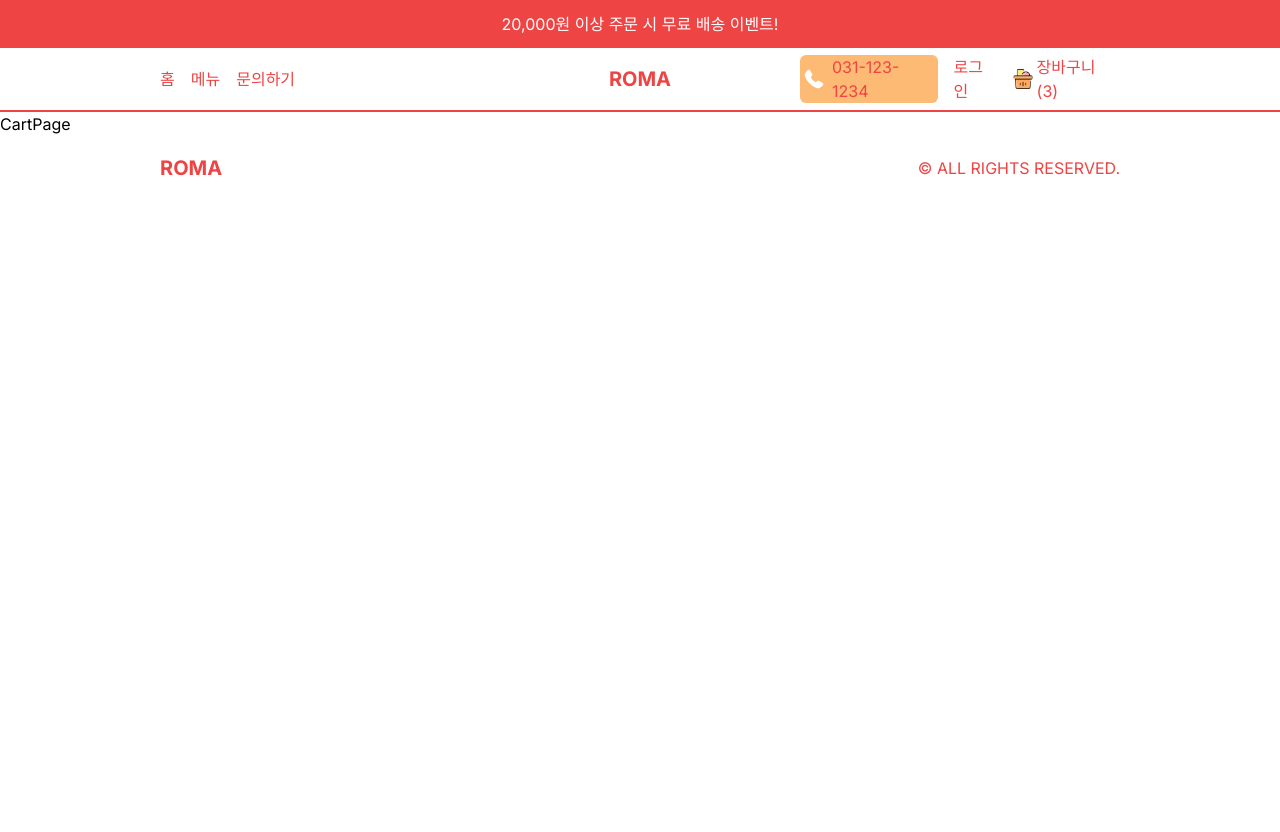
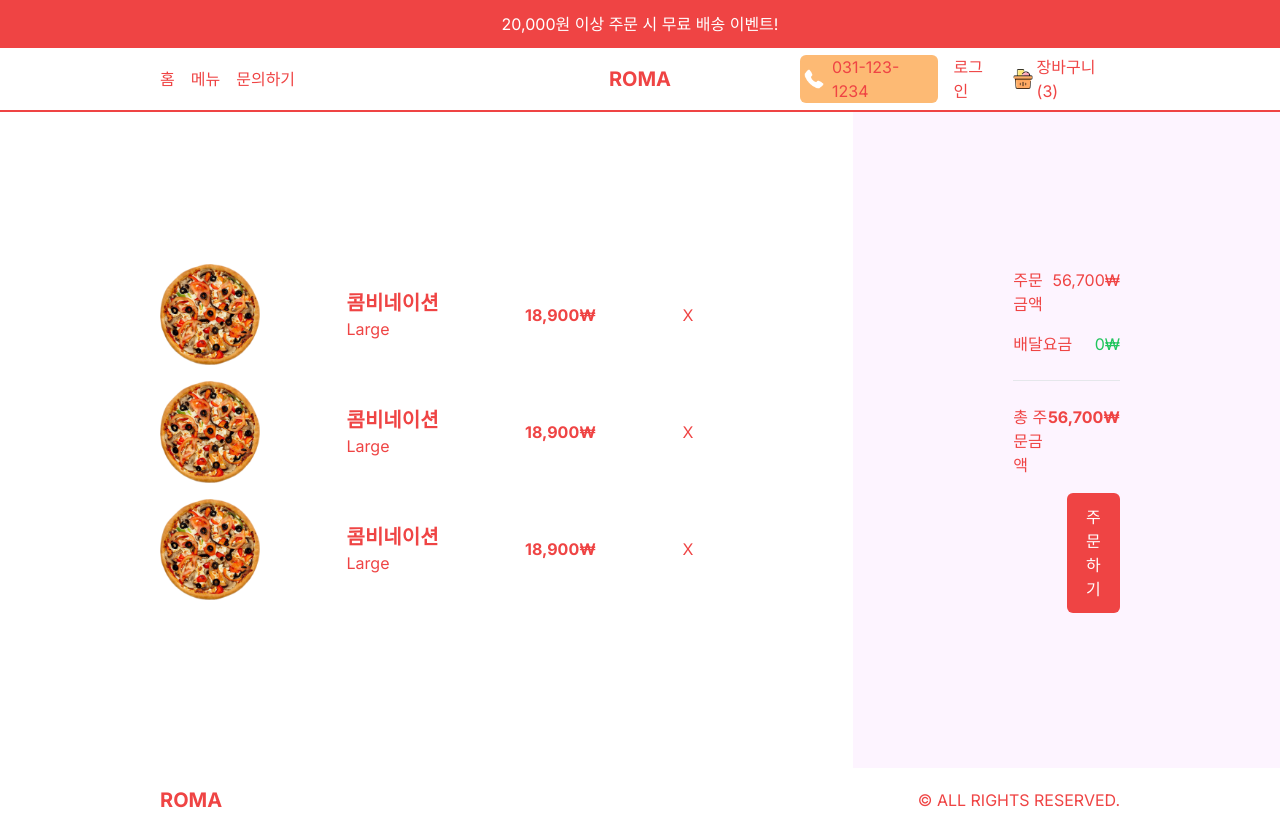
Before and after one commit to amh6281/Restaurant-App, a Next.js app: page /cart in a window 1280 px wide. Before the commit the page ends 800 px from the top, so only its background shows below. Built offline with nearby package versions, Linux system fonts and the light colour scheme.

Commit message:
Cart page design 2023.07.25

```diff
--- a/src/app/cart/page.tsx
+++ b/src/app/cart/page.tsx
@@ -1,7 +1,63 @@
+import Image from "next/image";
 import React from "react";
 
 const CartPage = () => {
-  return <div>CartPage</div>;
+  return (
+    <div className="h-[calc(100vh-6rem)] md:h-[calc(100vh-9rem)] flex flex-col text-red-500 lg:flex-row">
+      {/* Product Container */}
+      <div className="h-1/2 p-4 flex flex-col justify-center lg:h-full lg:w-2/3 2xl:w-1/2 lg:px-20 xl:px-40">
+        {/* Single Item */}
+        <div className="flex items-center justify-between mb-4">
+          <Image src="/temporary/p1.png" alt="" width={100} height={100} />
+          <div className="">
+            <h1 className="text-xl font-bold">콤비네이션</h1>
+            <span>Large</span>
+          </div>
+          <h2 className="font-bold">18,900₩</h2>
+          <span className="cursor-pointer">X</span>
+        </div>
+        {/* Single Item */}
+        <div className="flex items-center justify-between mb-4">
+          <Image src="/temporary/p1.png" alt="" width={100} height={100} />
+          <div className="">
+            <h1 className="text-xl font-bold">콤비네이션</h1>
+            <span>Large</span>
+          </div>
+          <h2 className="font-bold">18,900₩</h2>
+          <span className="cursor-pointer">X</span>
+        </div>
+        {/* Single Item */}
+        <div className="flex items-center justify-between mb-4">
+          <Image src="/temporary/p1.png" alt="" width={100} height={100} />
+          <div className="">
+            <h1 className="text-xl font-bold">콤비네이션</h1>
+            <span>Large</span>
+          </div>
+          <h2 className="font-bold">18,900₩</h2>
+          <span className="cursor-pointer">X</span>
+        </div>
+      </div>
+      {/* Payment Container */}
+      <div className="h-1/2 p-4 bg-fuchsia-50 flex flex-col gap-4 justify-center lg:h-full lg:w-1/3 2xl:w-1/2 lg:px-20 xl:px-40 2xl:text-xl 2xl:gap-6">
+        <div className="flex justify-between">
+          <span className="">주문금액</span>
+          <span className="">56,700₩</span>
+        </div>
+        <div className="flex justify-between">
+          <span className="">배달요금</span>
+          <span className="text-green-500">0₩</span>
+        </div>
+        <hr className="my-2" />
+        <div className="flex justify-between">
+          <span className="">총 주문금액</span>
+          <span className="font-bold">56,700₩</span>
+        </div>
+        <button className="bg-red-500 text-white p-3 rounded-md w-1/2 self-end">
+          주문하기
+        </button>
+      </div>
+    </div>
+  );
 };
 
 export default CartPage;
--- a/src/components/navbar/Navbar.tsx
+++ b/src/components/navbar/Navbar.tsx
@@ -34,7 +34,9 @@
         ) : (
           <Link href="/orders">주문내역</Link>
         )}
-        <CartIcon />
+        <Link href="/cart">
+          <CartIcon />
+        </Link>
       </div>
     </div>
   );
```
